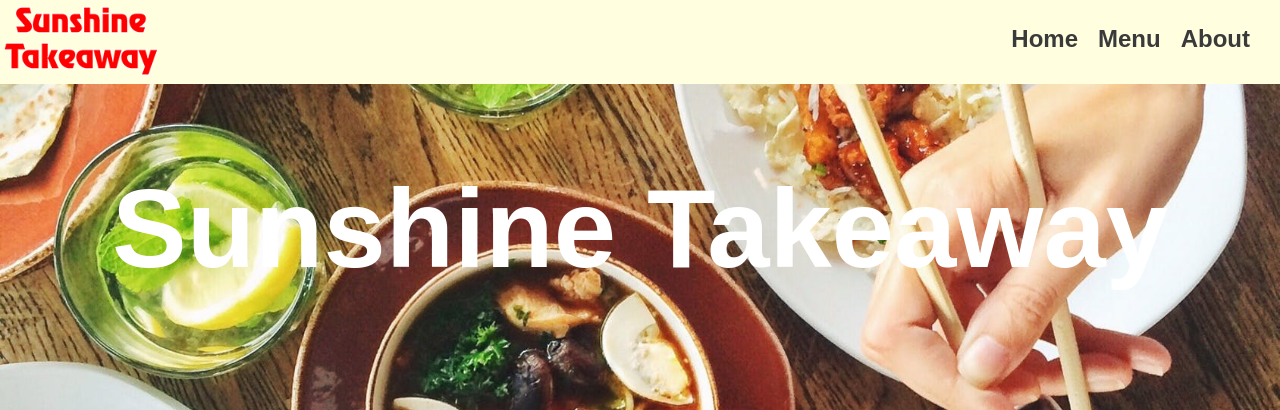
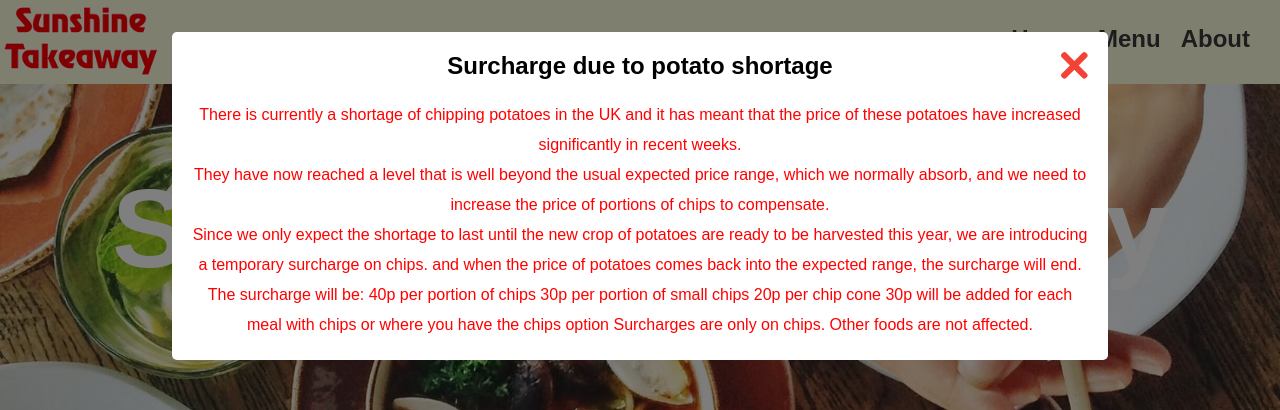
Before and after one commit to TheSimonLam/sunshine-takeaway, a React (Create React App) app: page / in a window 1280 px wide. Shown: the top 410 px of the page. Built offline with nearby package versions, Linux system fonts and the light colour scheme; no server answers.

Commit message:
potatoes

```diff
--- a/src/App.js
+++ b/src/App.js
@@ -38,7 +38,7 @@ class App extends Component {
               </div>
             </header>
 
-            {/* <Popup/> */}
+            <Popup/>
 
             <div className="cookie-notice-wrapper">
               <span>
--- a/src/components/Popup/Popup.css
+++ b/src/components/Popup/Popup.css
@@ -16,7 +16,7 @@
     background-color: #fff;
     z-index: 98;
     margin: 0 auto;
-    margin-top: 30vh;
+    margin-top: 4vh;
     border-radius: 5px;
     padding: 20px 20px;
     text-align: center;
--- a/src/components/Popup/Popup.js
+++ b/src/components/Popup/Popup.js
@@ -29,10 +29,23 @@ class Popup extends Component {
               </g>
             </svg>
 
-            <h2 className={"notice-title"}>Closed for Staff Holidays</h2>
+            <h2 className={"notice-title"}>Surcharge due to potato shortage</h2>
             <div className={"notice-content"}>
               <div style={{ color: "red" }}>
-              We are CLOSED for a staff holiday and will open again on Friday 12th August
+                There is currently a shortage of chipping potatoes in the UK and
+                it has meant that the price of these potatoes have increased
+                significantly in recent weeks. <br></br> They have now reached a level
+                that is well beyond the usual expected price range, which we
+                normally absorb, and we need to increase the price of portions
+                of chips to compensate.<br></br> Since we only expect the shortage to
+                last until the new crop of potatoes are ready to be harvested
+                this year, we are introducing a temporary surcharge on chips.
+                and when the price of potatoes comes back into the expected
+                range, the surcharge will end.<br></br> The surcharge will be: 40p per
+                portion of chips 30p per portion of small chips 20p per chip
+                cone 30p will be added for each meal with chips or where you
+                have the chips option Surcharges are only on chips. Other foods
+                are not affected.
                 {/* <br />
                 <b>Open again the next day on Wednesday 20th July</b> */}
               </div>
```
